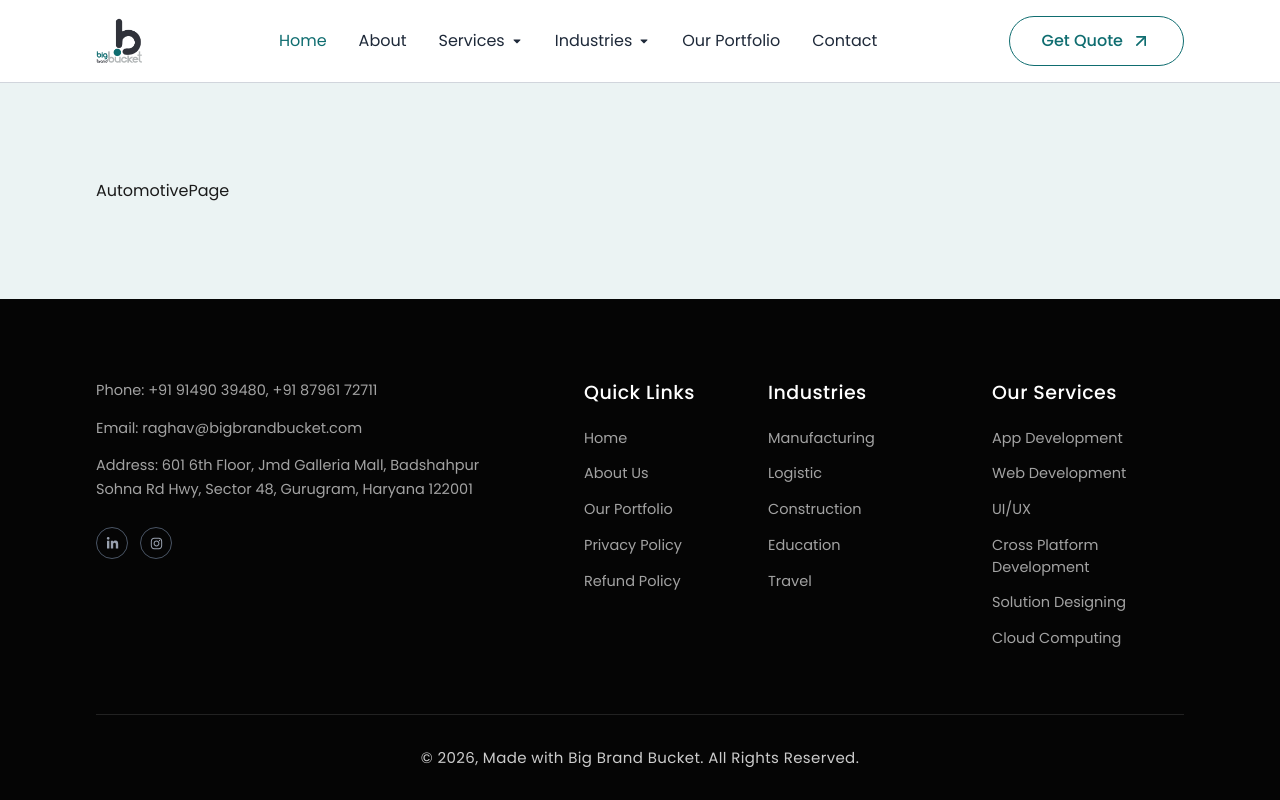
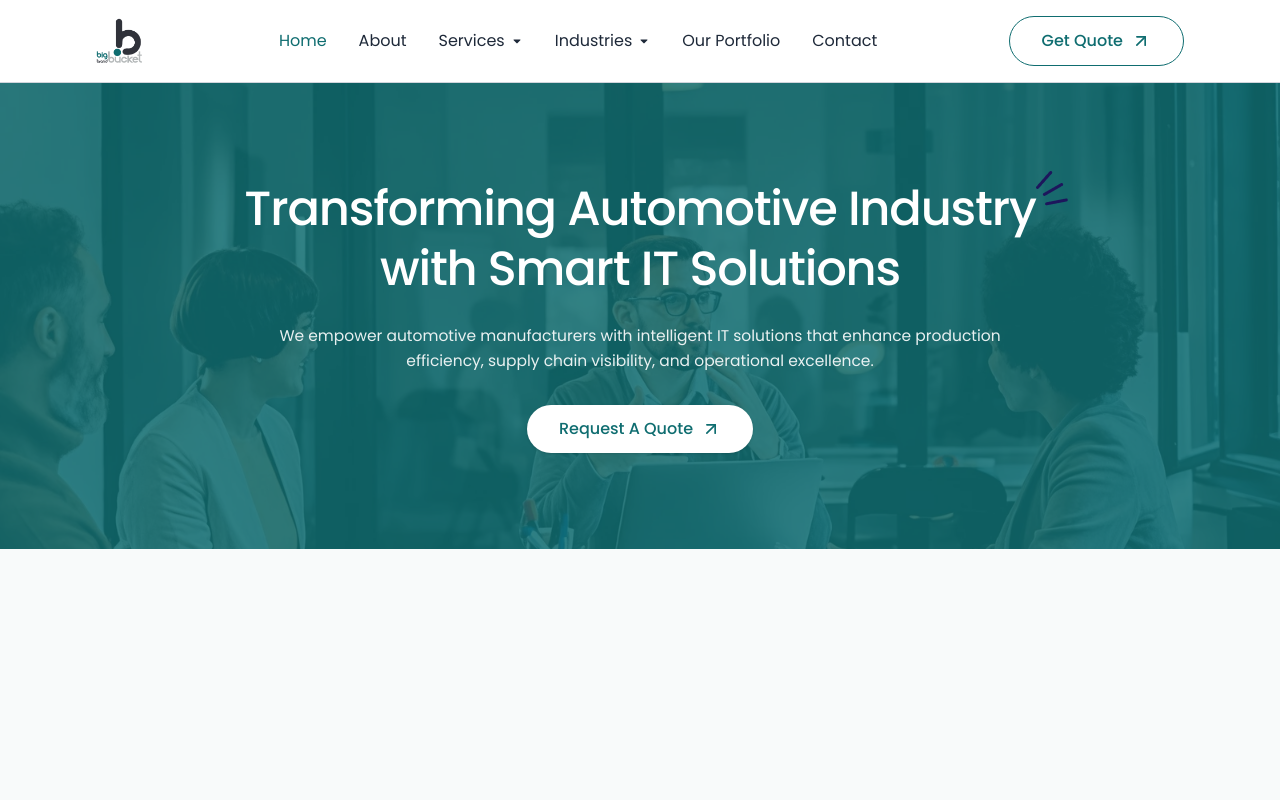
Before and after one commit to ahsanuldev/bigbrandbucket, a React (Vite) app: page /automotive in a window 1280 px wide. Shown: the top 800 px of the page. Built offline with nearby package versions, Linux system fonts and the light colour scheme.

Commit message:
feat: add Automotive page with custom carousel and expertise section components

```diff
--- a/src/pages/AutomotivePage.jsx
+++ b/src/pages/AutomotivePage.jsx
@@ -1,8 +1,22 @@
 import React from 'react';
+import PageHeader from '../components/shared/PageHeader';
+import Button from '../components/ui/Button';
+import bgImage from '../assets/about-page/e37b828d865eff5aee0394507980868482a42f88.jpg';
 
 const AutomotivePage = () => {
   return (
-    <div className='p-24'>AutomotivePage</div>
+    <main className="bg-[#f8fafa] min-h-screen">
+      <PageHeader
+        title={<>Transforming Automotive Industry<br />with Smart IT Solutions</>}
+        description="We empower automotive manufacturers with intelligent IT solutions that enhance production efficiency, supply chain visibility, and operational excellence."
+        bgImage={bgImage}
+        className="!py-16 md:!py-20 lg:!py-24"
+      >
+        <Button variant="secondary" arrow={true}>
+          Request A Quote
+        </Button>
+      </PageHeader>
+    </main>
   );
 };
 
```
